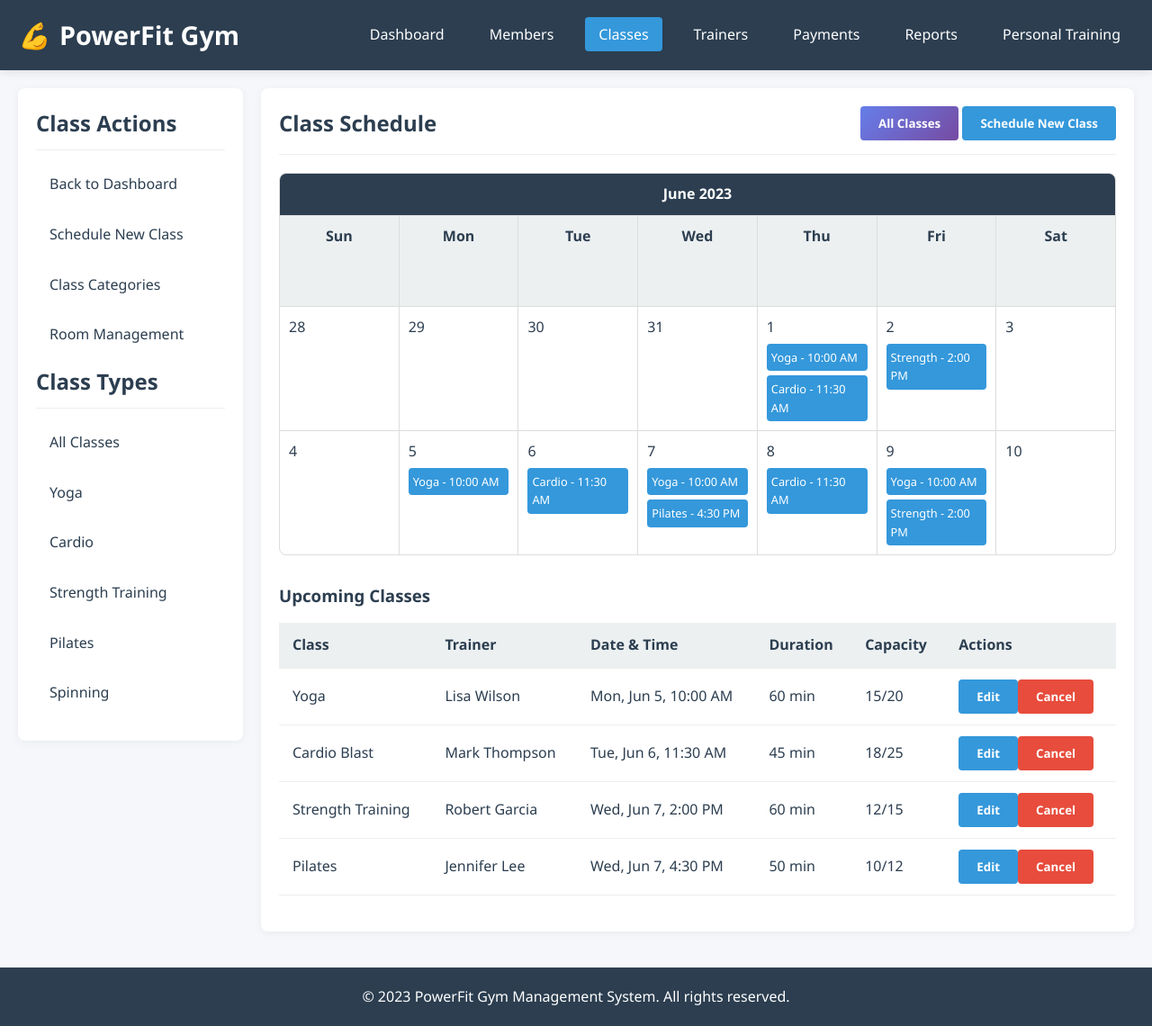
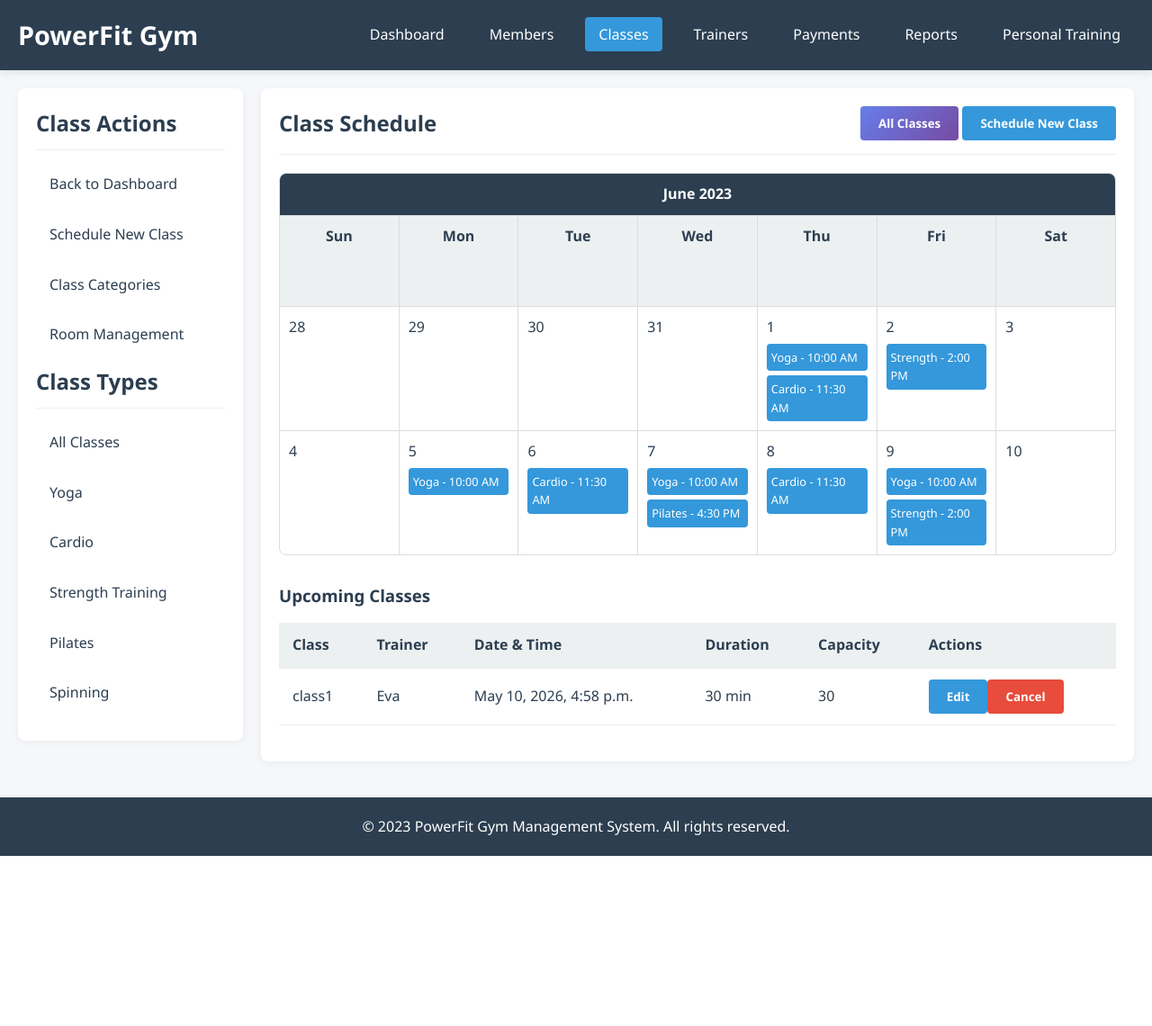
Before and after one commit to IamSila/DJANG0-5-PROJECTS, a Django app: page /classes/ in a window 1280 px wide. Shown: the whole page at 90% size. After the commit the page ends 951 px from the top, so only its background shows below. Run offline with Django 4.2, Linux system fonts and the light colour scheme; data comes from the database, SQL or seed files in the repository; both versions use the stored data as it was after the commit.

Commit message:
fitness system

```diff
--- a/fitness_and_workout_planner/mainApp/forms.py
+++ b/fitness_and_workout_planner/mainApp/forms.py
@@ -27,7 +27,7 @@ class TrainerForm(forms.ModelForm):
 
 
 FORMAT_CHOICES = (
-    ('xls', 'xls'),
+    ('xlsx', 'xlsx'),
     ('csv', 'csv'),
     ('json', 'json')
 )
--- a/fitness_and_workout_planner/mainApp/urls.py
+++ b/fitness_and_workout_planner/mainApp/urls.py
@@ -12,4 +12,5 @@ urlpatterns = [
   path('reports/', views.reports, name='reports'),
   path('personalised-training/', views.personalised_training, name='personalised_training'),
   path('export_members/', MemberExportView.as_view(), name='export_members'),
+  path("members_upload/", views.member_upload_file, name='member_upload'),
 ]
--- a/fitness_and_workout_planner/mainApp/views.py
+++ b/fitness_and_workout_planner/mainApp/views.py
@@ -13,7 +13,7 @@ from .forms import FormatForm
 
 
 # resources
-from .admin import MemberResource
+from .resources import MemberResource
 
 # http
 from django.http import HttpResponse
@@ -64,7 +64,9 @@ def members(request):
 
 # classes page
 def classes(request):
-  context = {}
+  now = timezone.now()
+  upcoming_classes = GymClass.objects.filter(start_time__gte = now)[:4]
+  context = {"upcoming_classes": upcoming_classes}
   return render(request, 'mainApp/classes.html', context)
 
 # trainers page
@@ -188,3 +190,10 @@ class MemberExportView(FormView):
         response = HttpResponse(data, content_type=content_type)
         response['Content-Disposition'] = f'attachment; filename=members.{format}'
         return response
+
+
+
+# uploading members data xlsx
+def member_upload_file(request):
+  context = {}
+  return render(request, 'mainApp/upload_form.html', context)
--- a/fitness_and_workout_planner/templates/mainApp/base.html
+++ b/fitness_and_workout_planner/templates/mainApp/base.html
@@ -525,7 +525,7 @@
       <div class="container">
         <div class="header-content">
           <div class="logo">
-            <i>💪</i>
+            <!-- <i>💪</i> -->
             <h1>PowerFit Gym</h1>
           </div>
           <nav>
--- a/fitness_and_workout_planner/templates/mainApp/classes.html
+++ b/fitness_and_workout_planner/templates/mainApp/classes.html
@@ -272,42 +272,9 @@
                 <tr>
                     <td>{{ class.name }}</td>
                     <td>{{ class.trainer }}</td>
-                    <td>{{ class.date_time }}</td>
+                    <td>{{ class.start_time }}</td>
                     <td>{{ class.duration }} min</td>
-                    <td>{{ class.enrolled }}/{{ class.capacity }}</td>
-                    <td><button class="btn">Edit</button><button class="btn btn-danger">Cancel</button></td>
-                </tr>
-                {% empty %}
-                <tr>
-                    <td>Yoga</td>
-                    <td>Lisa Wilson</td>
-                    <td>Mon, Jun 5, 10:00 AM</td>
-                    <td>60 min</td>
-                    <td>15/20</td>
-                    <td><button class="btn">Edit</button><button class="btn btn-danger">Cancel</button></td>
-                </tr>
-                <tr>
-                    <td>Cardio Blast</td>
-                    <td>Mark Thompson</td>
-                    <td>Tue, Jun 6, 11:30 AM</td>
-                    <td>45 min</td>
-                    <td>18/25</td>
-                    <td><button class="btn">Edit</button><button class="btn btn-danger">Cancel</button></td>
-                </tr>
-                <tr>
-                    <td>Strength Training</td>
-                    <td>Robert Garcia</td>
-                    <td>Wed, Jun 7, 2:00 PM</td>
-                    <td>60 min</td>
-                    <td>12/15</td>
-                    <td><button class="btn">Edit</button><button class="btn btn-danger">Cancel</button></td>
-                </tr>
-                <tr>
-                    <td>Pilates</td>
-                    <td>Jennifer Lee</td>
-                    <td>Wed, Jun 7, 4:30 PM</td>
-                    <td>50 min</td>
-                    <td>10/12</td>
+                    <td>{{ class.capacity }}</td>
                     <td><button class="btn">Edit</button><button class="btn btn-danger">Cancel</button></td>
                 </tr>
                 {% endfor %}
```
Also changed, not shown: fitness_and_workout_planner/mainApp/admin.py (+1 -15 lines), fitness_and_workout_planner/mainApp/resources.py (added, +15 -0 lines), fitness_and_workout_planner/templates/mainApp/upload_form.html (added, +15 -0 lines), fitness_and_workout_planner/db.sqlite3.
